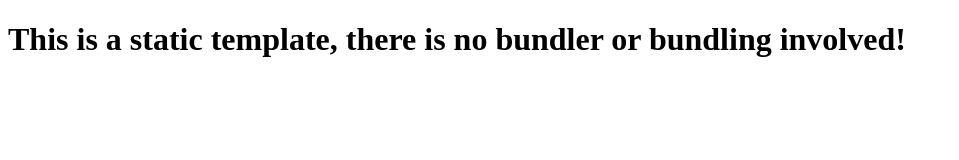
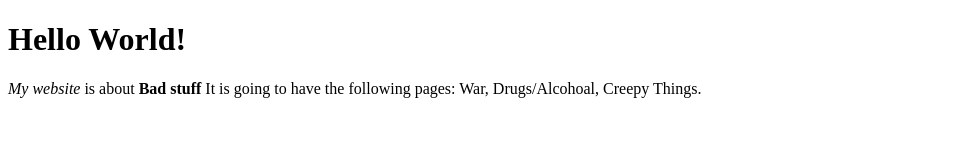
Before and after one commit to 25forever/Everything-is-okay.com, a website: page index.html in a window 1280 px wide. Shown: the whole page, without its empty margins (0-959 px from the left). Drawn offline with Linux system fonts and the light colour scheme.

Commit message:
Bad stuff

```diff
--- a/index.html
+++ b/index.html
@@ -4,11 +4,13 @@
     <meta charset="UTF-8" />
     <meta name="viewport" content="width=device-width, initial-scale=1.0" />
     <meta http-equiv="X-UA-Compatible" content="ie=edge" />
-    <title>Static Template</title>
+    <title>everything-is-okay</title>
   </head>
   <body>
-    <h1>
-      This is a static template, there is no bundler or bundling involved!
-    </h1>
+    <h1>Hello World!</h1>
+    <p>
+      <em>My website</em> is about <strong>Bad stuff</strong> It is going to
+      have the following pages: War, Drugs/Alcohoal, Creepy Things.
+    </p>
   </body>
 </html>
```
